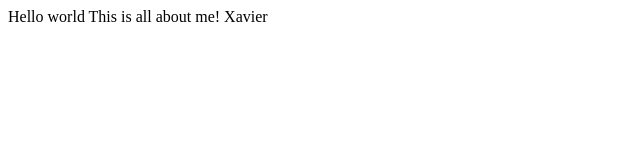
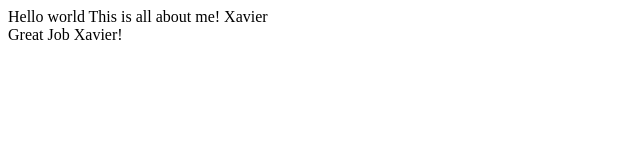
Before and after one commit to terrataylor/cohort44-git, a plain HTML site: page about.html in a window 1280 px wide. Shown: the whole page, without its empty margins (0-640 px from the left). Drawn offline with Linux system fonts and the light colour scheme.

Commit message:
Congrats Xavier

```diff
--- a/about.html
+++ b/about.html
@@ -7,5 +7,6 @@
 </head>
 <body>
     <div>Hello world This is all about me! Xavier</div>
+    <div> Great Job Xavier!</div>
 </body>
 </html>
```
